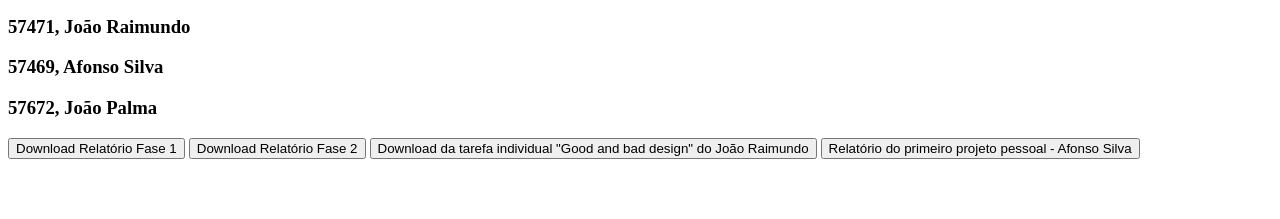
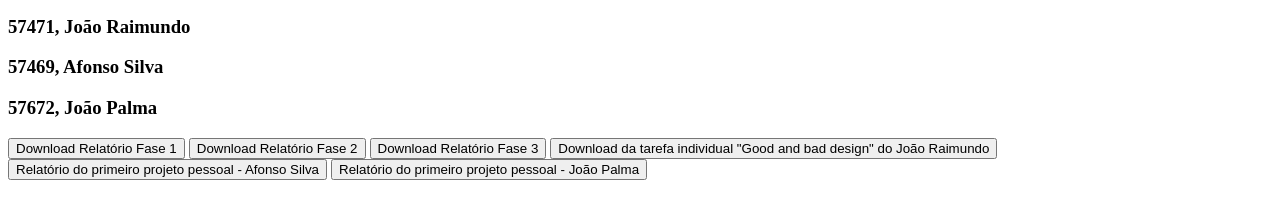
Before and after one commit to aposilva/aposilva.github.io, a plain HTML site: page index.html in a window 1280 px wide. Shown: the part 105-324 px from the top of the page. Drawn offline with Linux system fonts and the light colour scheme.

Commit message:
Update index.html

```diff
--- a/index.html
+++ b/index.html
@@ -14,9 +14,11 @@
  <h3>57672, João Palma</h3>
  <a href="/documents/IPM relatorio.pdf" download> <button>Download Relatório Fase 1</button></a>
  <a href="/documents/G_18_stage2.pdf" download> <button>Download Relatório Fase 2</button></a>
+ <a href="/documents/G_18_stage3.pdf" download> <button>Download Relatório Fase 3</button></a>
+
  <a href="/documents/Good and bad design - João Raimundo.pdf" download> <button>Download da tarefa individual "Good and bad design" do João Raimundo</button></a>
  <a href="/documents/IPM Assignment 1 - Afonso Silva.pdf" download> <button>Relatório do primeiro projeto pessoal - Afonso Silva</button></a>
-
+ <a href="/documents/Assignment1 - João Palma.pdf" download> <button>Relatório do primeiro projeto pessoal - João Palma</button></a>
 
 
 </body>
```
